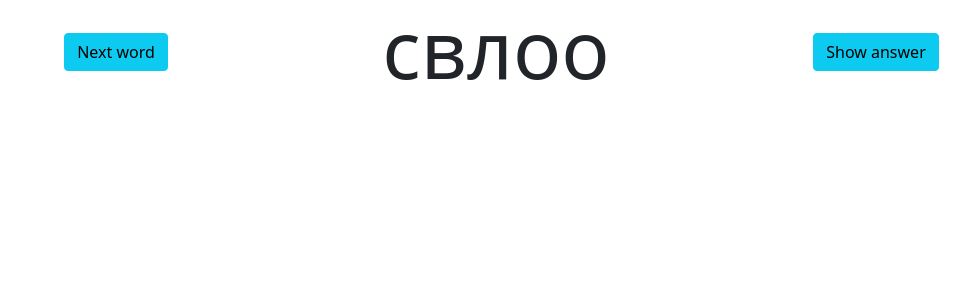
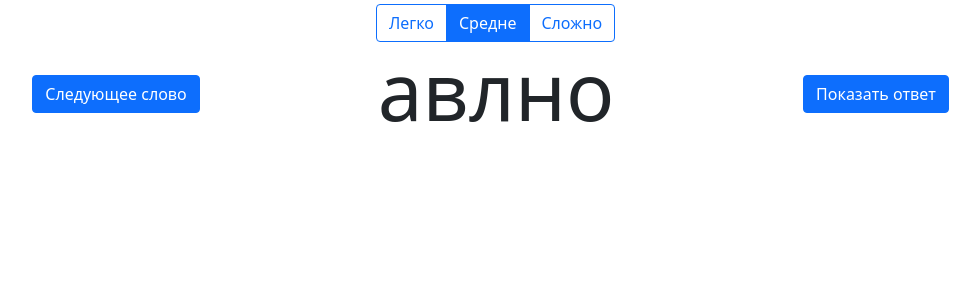
Before and after one commit to serbathome/words, a Flask app: page / in a window 1280 px wide. Shown: the top 300 px of the page, without its empty margins (144-1124 px from the left). Run offline with Flask 2, Linux system fonts and the light colour scheme.

Commit message:
V2 release

```diff
--- a/app.py
+++ b/app.py
@@ -1,7 +1,25 @@
-from flask import Flask, render_template
+from flask import Flask, render_template, jsonify
 import random as r
 
 app = Flask(__name__)
+
+# define global words dictionary
+words = {}
+words["easy"] = []
+words["medium"] = []
+words["hard"] = []
+
+# load words
+file = open("word_rus_short.txt", encoding="UTF8")
+for i, word in enumerate(file):
+    word = word.rstrip('\n')
+    if len(word) <= 4:
+        words["easy"].append(word)
+    if len(word) >= 5 and len(word) <= 8:
+        words["medium"].append(word)
+    if len(word) > 8:
+        words["hard"].append(word)
+file.close()
 
 
 def read_word():
@@ -16,14 +34,36 @@ def read_word():
 
 
 def scramble_word(word):
+    scramble = word
     l = list(word)
-    r.shuffle(l)
-    return "".join(l)
+    while scramble == word:
+        r.shuffle(l)
+        scramble = "".join(l)
+    return scramble
 
 
 @app.route('/')
-def hello_world():
-    word = read_word()
+def index():
+    rand = r.randint(0, len(words["medium"]))
+    word = words["medium"][rand]
     scrable = scramble_word(word)
     result = {"word": word, "scramble": scrable}
     return render_template("index.html", result=result)
+
+
+@app.route('/next/<level>')
+def next(level):
+    l = int(level)
+    word = ""
+    if l == 1:
+        rand = r.randint(0, len(words["easy"]))
+        word = words["easy"][rand]
+    if l == 2:
+        rand = r.randint(0, len(words["medium"]))
+        word = words["medium"][rand]
+    if l == 3:
+        rand = r.randint(0, len(words["hard"]))
+        word = words["hard"][rand]
+    scramble = scramble_word(word)
+    result = {"word": word, "scramble": scramble}
+    return jsonify(result)
--- a/templates/index.html
+++ b/templates/index.html
@@ -8,34 +8,88 @@
     <title>Угадай слово</title>
     <link href="https://cdn.jsdelivr.net/npm/bootstrap@5.0.0-beta1/dist/css/bootstrap.min.css" rel="stylesheet">
     <script src="https://cdn.jsdelivr.net/npm/bootstrap@5.0.0-beta1/dist/js/bootstrap.min.js"></script>
+    <script>
+        document.addEventListener('DOMContentLoaded', () => {
+
+            // define global vars
+            var level = 2; // default level is medium
+
+            // define functions
+            function GetNextWord() {
+                let xhr = new XMLHttpRequest();
+                xhr.open("GET", "/next/" + level);
+                xhr.send();
+
+                xhr.onload = function () {
+                    if (xhr.status != 200) {
+                        alert(`Ошибка ${xhr.status}: ${xhr.statusText}`);
+                    } else {
+                        var jsonResponse = JSON.parse(xhr.responseText);
+                        document.getElementById("scramble").innerHTML = jsonResponse.scramble;
+                        document.getElementById("word").innerHTML = jsonResponse.word;
+                    }
+                };
+            }
+
+            function SetLevelEasy() { level = 1; }
+            function SetLevelMedium() { level = 2; }
+            function SetLevelHard() { level = 3; }
+
+            // assign handlers
+            document.getElementById("next").onclick = GetNextWord;
+            document.getElementById("btnradio1").onclick = SetLevelEasy;
+            document.getElementById("btnradio2").onclick = SetLevelMedium;
+            document.getElementById("btnradio3").onclick = SetLevelHard;
+
+        });
+
+    </script>
 </head>
 
 <body>
-    <div class="container">
+    <div class="container pt-1">
+
+        <div class="row text-center align-items-center">
+            <div class="col-sm"></div>
+            <div class="col-sm">
+                <div class="btn-group" role="group" aria-label="Basic radio toggle button group">
+                    <input type="radio" class="btn-check" name="btnradio" id="btnradio1" autocomplete="off">
+                    <label class="btn btn-outline-primary" for="btnradio1">Легко</label>
+
+                    <input type="radio" class="btn-check" name="btnradio" id="btnradio2" autocomplete="off" checked>
+                    <label class="btn btn-outline-primary" for="btnradio2">Средне</label>
+
+                    <input type="radio" class="btn-check" name="btnradio" id="btnradio3" autocomplete="off">
+                    <label class="btn btn-outline-primary" for="btnradio3">Сложно</label>
+                </div>
+            </div>
+            <div class="col-sm"></div>
+        </div>
+
         <div class="row text-center align-items-center">
             <div class="col-sm">
-                <a href="/" class="btn btn-info">Next word</a>
+                <button id="next" class="btn btn-primary">Cледующее слово</button>
             </div>
             <div class="col-sm">
-                <h1 class="display-1">{{ result.scramble }}</h1>
+                <h1 id="scramble" class="display-1">{{ result.scramble }}</h1>
             </div>
             <div class="col-sm">
-                <button class="btn btn-info" data-bs-toggle="modal" data-bs-target="#exampleModal">Show
-                    answer</button>
+                <button class="btn btn-primary" data-bs-toggle="modal" data-bs-target="#answerModal">Показать
+                    ответ</button>
             </div>
         </div>
     </div>
 
     <!-- Modal -->
-    <div class="modal fade" id="exampleModal" tabindex="-1" aria-labelledby="exampleModalLabel" aria-hidden="true">
+    <div class="modal fade" id="answerModal" tabindex="-1" aria-hidden="true">
         <div class="modal-dialog">
             <div class="modal-content">
                 <div class="modal-header">
-                    <h5 class="modal-title" id="exampleModalLabel">And the answer is ...</h5>
-                    <button type="button" class="btn-close" data-bs-dismiss="modal" aria-label="Close"></button>
+                    <h5 class="modal-title">Правильный ответ ...</h5>
+                    <button type="button" class="btn-close" data-bs-dismiss="modal"></button>
                 </div>
                 <div class="modal-body">
-                    <h1 class="display-1">{{ result.word }}</h1>
+                    <h1 id="word" class="display-1">{{ result.word }}</h1>
                 </div>
                 <div class="modal-footer">
                     <button type="button" class="btn btn-secondary" data-bs-dismiss="modal">Close</button>
```
